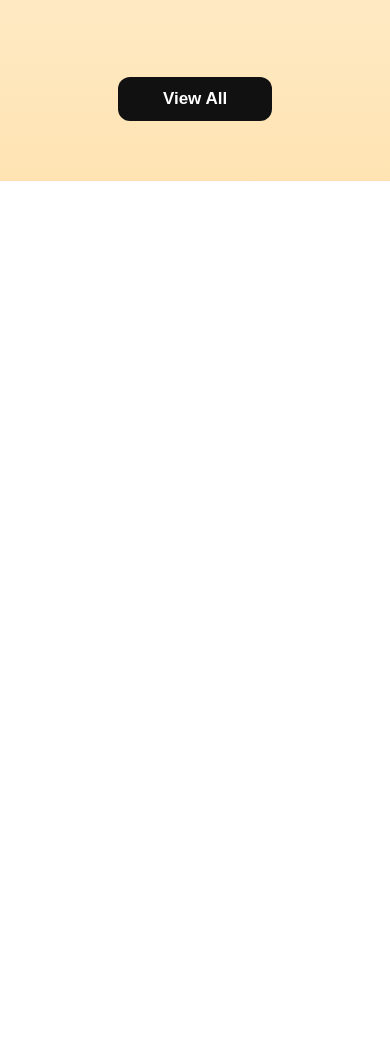
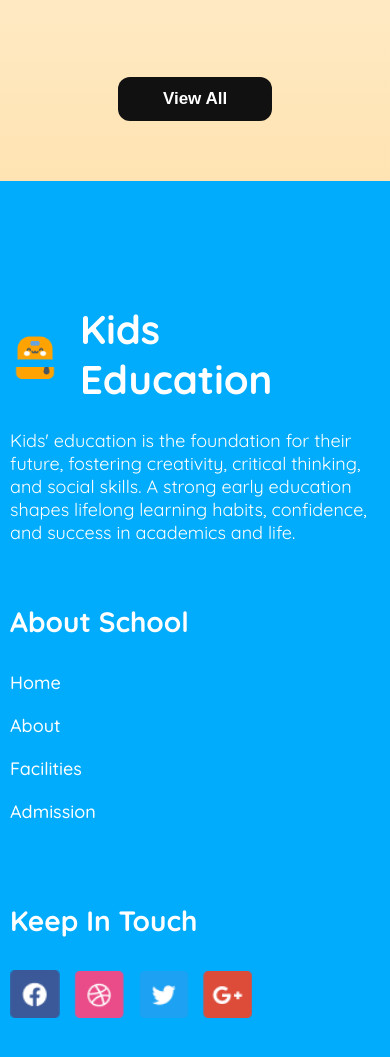
Before and after one commit to Naeem1505/Naeem-Kid-School-Second-Assignment, a plain HTML site: page index.html in a window 390 px wide. Shown: the part 3013-4070 px from the top of the page. Before the commit the page ends 3194 px from the top, so only its background shows below. Drawn offline with Linux system fonts and the light colour scheme.

Commit message:
Footer Section Complete

```diff
--- a/index.html
+++ b/index.html
@@ -259,9 +259,56 @@
 
     <!-- Main Section End -->
 
+
     <!-- Footer Section Start -->
 
-    <footer>
+    <footer class="footer-container">
+
+        <div class="footer-content">
+
+            <div class="kids-education">
+
+                <div class="kids-logo">
+                    <img class="kids-education-image" src="./image/logo.png" alt="">
+                    <h1>Kids <br> Education</h1>
+                </div>
+
+                <div class="kids-description">
+                    <p>Kids' education is the foundation for their future, fostering creativity, critical thinking, and
+                        social skills. A strong early education shapes lifelong learning habits, confidence, and success
+                        in academics and life.</p>
+                </div>
+
+            </div>
+
+            <div class="footer-menu">
+                <h2 class="footer-heading">About School</h2>
+
+                <div class="footer-nav-button">
+                    <a class="footer-home" href="#">Home</a>
+                    <a class="footer-about" href="#">About</a>
+                    <a class="footer-facilities" href="#">Facilities</a>
+                    <a class="footer-admission" href="#">Admission</a>
+                </div>
+            </div>
+
+
+            <div class="footer-social-media">
+
+                <h2 class="footer-heading">Keep In Touch</h2>
+
+                <div class="social-site">
+                    <img src="./image/fb.png" alt="">
+                    <img src="./image/dribble.png" alt="">
+                    <img src="./image/twitter.png" alt="">
+                    <img src="./image/google+.png" alt="">
+                </div>
+
+            </div>
+
+
+
+        </div>
 
     </footer>
 
--- a/style.css
+++ b/style.css
@@ -370,7 +370,7 @@ marquee {
 
 .stories-container {
 
-    background: url(./image/bg.png),linear-gradient(0.00deg, rgba(254, 163, 1, 0.3),rgba(255, 255, 255, 0.3) 100%);
+    background: url(./image/bg.png), linear-gradient(0.00deg, rgba(254, 163, 1, 0.3), rgba(255, 255, 255, 0.3) 100%);
     padding: 0px 0px 60px 0px;
 }
 
@@ -468,7 +468,7 @@ marquee {
     text-align: left;
 }
 
-.right-side-1 > h2 {
+.right-side-1>h2 {
 
     color: rgb(0, 0, 0);
     font-size: 16.34px;
@@ -506,7 +506,7 @@ marquee {
     text-align: left;
 }
 
-.right-side-2 > h2 {
+.right-side-2>h2 {
 
     color: rgb(0, 0, 0);
     font-size: 16.34px;
@@ -544,7 +544,7 @@ marquee {
     text-align: left;
 }
 
-.right-side-3 > h2 {
+.right-side-3>h2 {
 
     color: rgb(0, 0, 0);
     font-size: 16.34px;
@@ -582,7 +582,7 @@ marquee {
     text-align: left;
 }
 
-.right-side-4 > h2 {
+.right-side-4>h2 {
 
     color: rgb(0, 0, 0);
     font-size: 16.34px;
@@ -612,14 +612,14 @@ marquee {
     border-radius: 10px;
 }
 
-.view-all{
+.view-all {
 
     display: flex;
     justify-content: center;
     margin-top: 65px;
 }
 
-.view-all > button{
+.view-all>button {
 
     border-radius: 12px;
     background: rgb(17, 17, 17);
@@ -632,6 +632,82 @@ marquee {
 }
 
 /* Our Stories Section Style End */
+
+
+/* Footer Section Style Start */
+
+
+.footer-container {
+
+    background: rgb(1, 172, 253);
+
+}
+
+.footer-content {
+
+    max-width: 1440px;
+    margin: 0 auto;
+    display: grid;
+    justify-content: space-between;
+    grid-template-columns: repeat(3, 1fr);
+    gap: 60px;
+    padding-top: 123px;
+    padding-bottom: 140px;
+}
+
+.footer-menu{
+
+    display: block;
+    justify-content: center;
+}
+
+.kids-logo {
+
+    display: flex;
+    align-items: center;
+    gap: 10px;
+}
+
+.kids-logo>h1 {
+
+    color: rgb(255, 255, 255);
+    font-size: 40px;
+    font-weight: 700;
+    text-align: left;
+}
+
+.kids-description {
+
+    color: rgb(255, 255, 255);
+    font-size: 18px;
+    font-weight: 400;
+    margin-top: 25px;
+}
+
+.footer-heading {
+
+    color: rgb(255, 255, 255);
+    font-size: 28px;
+    font-weight: 700;
+    margin-bottom: 32px;
+}
+
+.footer-nav-button>a {
+
+    display: block;
+}
+
+.footer-home, .footer-about, .footer-facilities, .footer-admission {
+
+    margin-bottom: 20px;
+    color: rgb(255, 255, 255);
+    font-size: 18px;
+    font-weight: 500;
+}
+
+
+/* Footer Section Style End */
+
 
 
 
@@ -767,7 +843,9 @@ marquee {
 
     /* Our Stories style Start */
 
-    .stories-left-side, .stories-image>img, .left-content{
+    .stories-left-side,
+    .stories-image>img,
+    .left-content {
 
         display: none;
     }
@@ -789,7 +867,7 @@ marquee {
         display: grid;
     }
 
-    .right-side-1 > h2 {
+    .right-side-1>h2 {
 
         color: rgb(0, 0, 0);
         font-size: 14px;
@@ -827,7 +905,7 @@ marquee {
         text-align: left;
     }
 
-    .right-side-2 > h2 {
+    .right-side-2>h2 {
 
         color: rgb(0, 0, 0);
         font-size: 14px;
@@ -865,7 +943,7 @@ marquee {
         text-align: left;
     }
 
-    .right-side-3 > h2 {
+    .right-side-3>h2 {
 
         color: rgb(0, 0, 0);
         font-size: 14px;
@@ -903,7 +981,7 @@ marquee {
         text-align: left;
     }
 
-    .right-side-4 > h2 {
+    .right-side-4>h2 {
 
         color: rgb(0, 0, 0);
         font-size: 14px;
@@ -933,4 +1011,47 @@ marquee {
 
     /* Our Stories style End */
 
+
+    /* Footer Section Style Start */
+
+    .footer-content {
+
+        display: grid;
+        text-align: left;
+        justify-content: left;
+        grid-template-columns: repeat(1, 1fr);
+        padding-top: 123px;
+        padding-bottom: 140px;
+        padding-left: 10px;
+
+    }
+
+    .kids-logo {
+
+        display: flex;
+        align-items: center;
+        justify-content: left;
+        gap: 10px;
+    }
+
+    .kids-logo>h1 {
+
+        color: rgb(255, 255, 255);
+        font-size: 40px;
+        font-weight: 700;
+        text-align: left;
+    }
+
+    .kids-description {
+
+        color: rgb(255, 255, 255);
+        font-size: 18px;
+        font-weight: 400;
+        margin-top: 25px;
+        text-align: left;
+    }
+
+
+    /* Footer Section Style End */
+
 }
```
